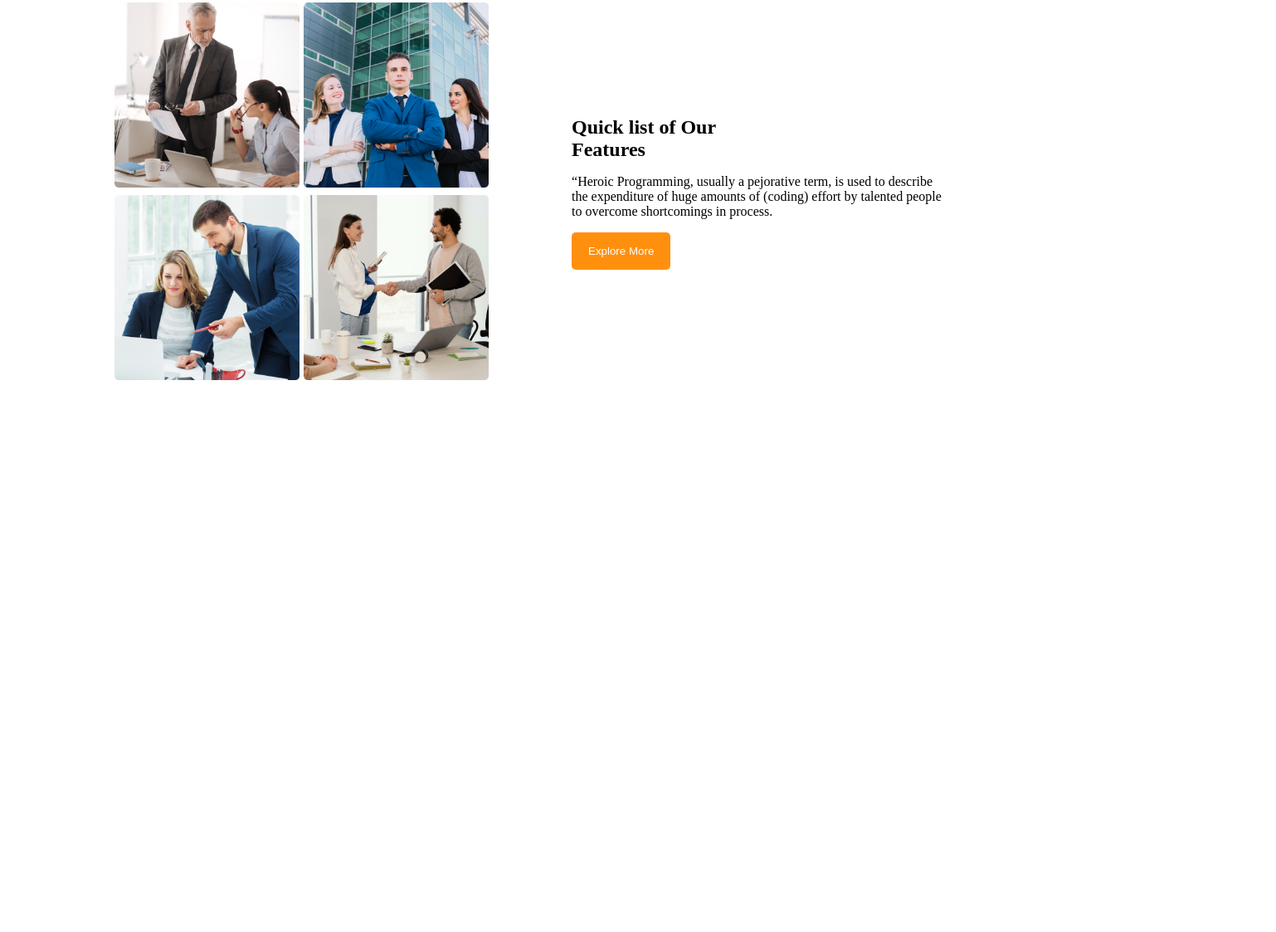
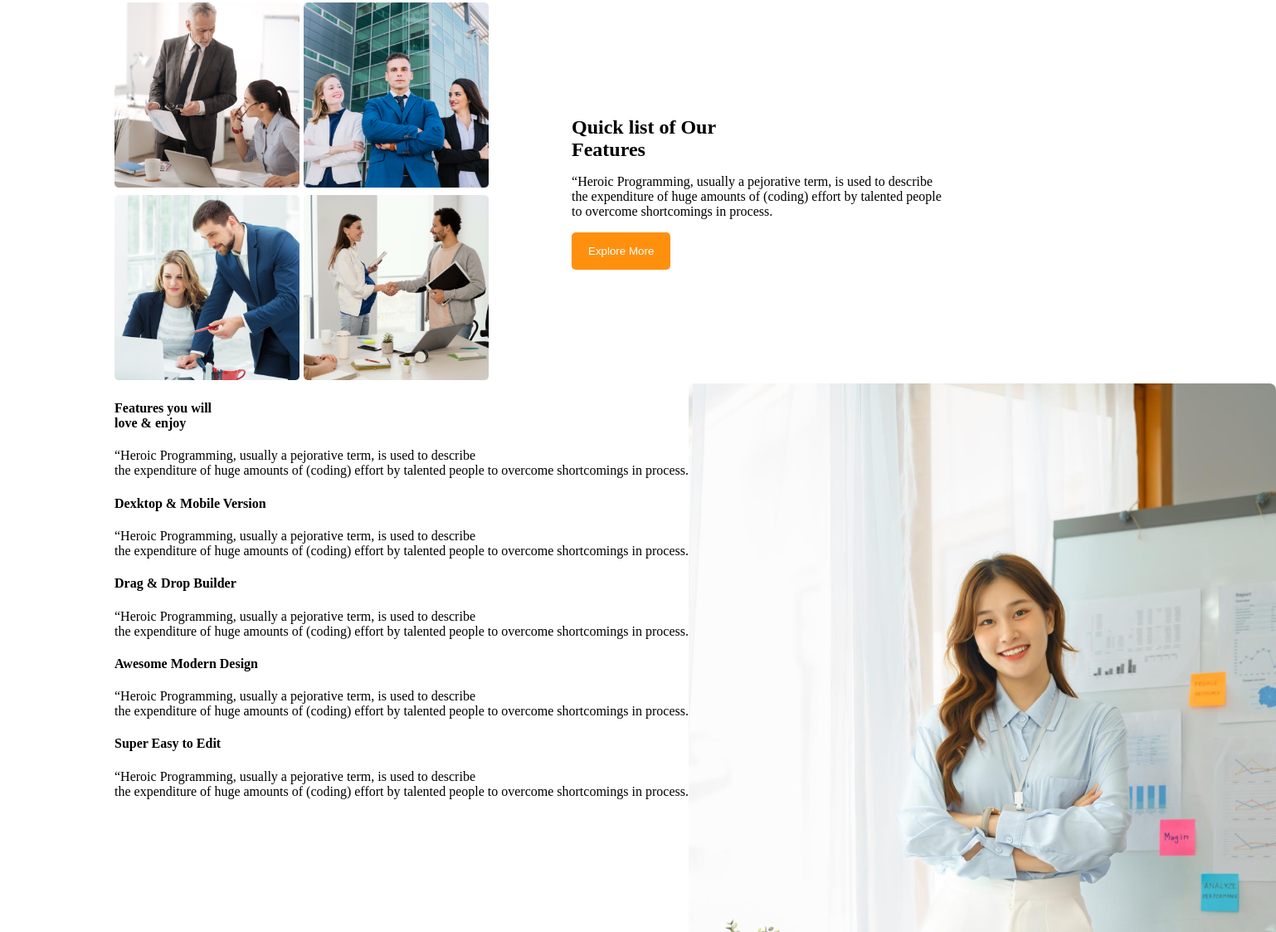
Before and after one commit to mahmudaafroze02/Assignment-2, a plain HTML site: page index.html in a window 1280 px wide. Shown: the part 801-1924 px from the top of the page at 83% size, 1538 px wide, since content can reach past the window. Before the commit the page ends 1271 px from the top, so only its background shows below. Drawn offline with Linux system fonts and the light colour scheme.

Commit message:
third section

```diff
--- a/index.html
+++ b/index.html
@@ -13,7 +13,7 @@
 }
 
 
-        .nav-section, .grid-section{
+        .nav-section, .grid-section, .section-3{
             margin-left: 130px;
             margin-right: 130px;
         }
@@ -92,6 +92,16 @@
    .gridh2{
     margin-bottom: 0px;
    }
+   /* grid end here */
+   .section-3-info{
+    display: flex
+    ;}
+    .feature{
+        width: 30%;
+    }
+    .img2{
+        width: 30%;
+    }
 
    </style>
 </head>
@@ -141,5 +151,30 @@
        </div>
 
     </section>
+    <!-- second section end here -->
+    <section class="section-3">
+
+        <div class="section-3-info">
+            <div class="faeture">
+                <div><h4>Features you will <br>love & enjoy</h4>
+                </div>
+                  <div>  <p>“Heroic Programming, usually a pejorative term, is used to describe <br> the expenditure of huge amounts of (coding) effort by talented people to overcome shortcomings in process.</p></div>
+                  <div><h4>Dexktop & Mobile Version</h4>
+                      <p>“Heroic Programming, usually a pejorative term, is used to describe <br> the expenditure of huge amounts of (coding) effort by talented people to overcome shortcomings in process.</p></div>
+                  <div><h4>Drag & Drop Builder</h4>
+                      <p>“Heroic Programming, usually a pejorative term, is used to describe <br> the expenditure of huge amounts of (coding) effort by talented people to overcome shortcomings in process.</p></div>
+                  <div><h4>Awesome Modern Design</h4>
+                      <p>“Heroic Programming, usually a pejorative term, is used to describe <br> the expenditure of huge amounts of (coding) effort by talented people to overcome shortcomings in process.</p></div>
+                  <div><h4>Super Easy to Edit</h4>
+                  <p>“Heroic Programming, usually a pejorative term, is used to describe <br> the expenditure of huge amounts of (coding) effort by talented people to overcome shortcomings in process.</p></div>
+            </div>
+
+
+              <div class="img2"><img src="/images/architect.png" alt="">
+              <button><span> 10+Year</span>Exprience </button></div></div>
+
+
+        </div>
+    </section>
 </body>
 </html>
```
